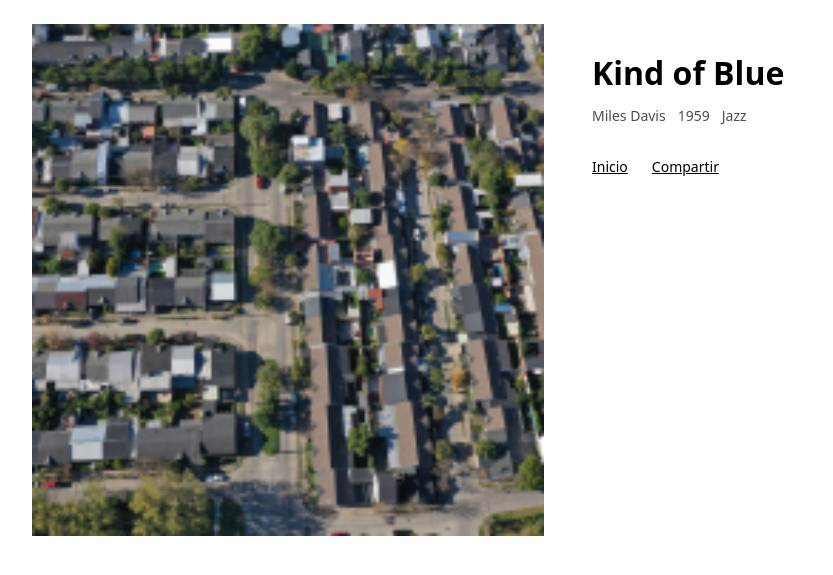
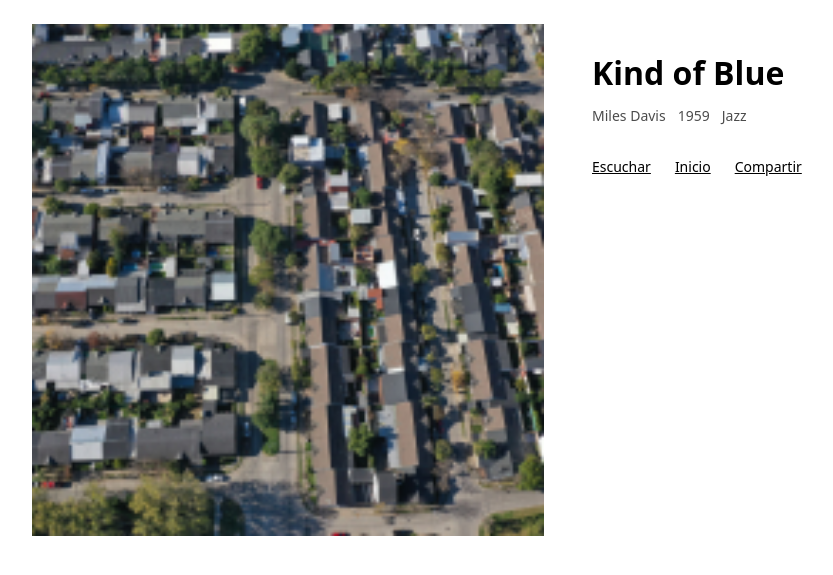
Before and after one commit to gsplay/undisco, a Jekyll site: the page built from discos/kind-of-blue.md, in a window 1280 px wide. Shown: the top 575 px of the page, without its empty margins (152-985 px from the left). Built offline with Jekyll 4.4.1, drawn with Linux system fonts in a browser that asks for light colours.

Commit message:
Update disco.html

```diff
--- a/_layouts/disco.html
+++ b/_layouts/disco.html
@@ -35,11 +35,20 @@
       {% endif %}
 
       <div class="actions">
-        <a href="{{ site.baseurl }}/">Inicio</a>
-        <button onclick="navigator.share ? navigator.share({ title: '{{ page.title }}', url: window.location.href }) : alert('Copiá el link del navegador')">
-          Compartir
-        </button>
-      </div>
+  {% if page.listen %}
+    <a class="btn primary" href="{{ page.listen }}" target="_blank" rel="noopener">
+      Escuchar
+    </a>
+  {% endif %}
+
+  <a class="btn subtle" href="{{ site.baseurl }}/">
+    Inicio
+  </a>
+
+  <button class="btn subtle" onclick="navigator.share ? navigator.share({ title: '{{ page.title }}', url: window.location.href }) : alert('Copiá el link del navegador')">
+    Compartir
+  </button>
+</div>
     </article>
 
   </main>
```
